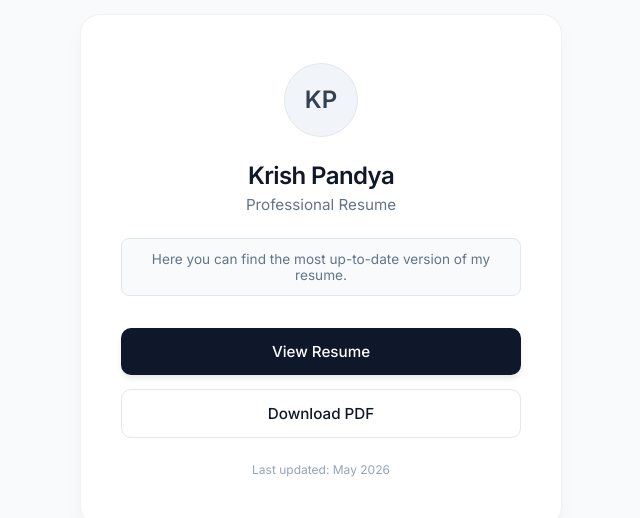
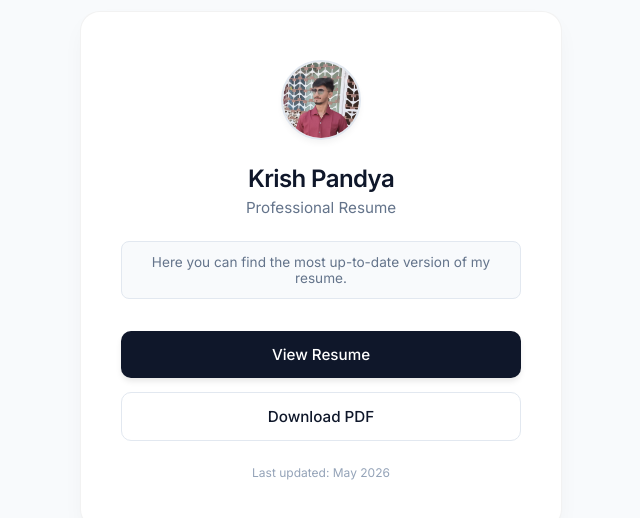
Before and after one commit to krish10a/resume, a plain HTML site: page index.html in a window 1280 px wide. Shown: the part 130-648 px from the top of the page, without its empty margins (319-959 px from the left). Drawn offline with Linux system fonts and the light colour scheme.

Commit message:
Add profile picture as avatar and favicon

```diff
--- a/index.html
+++ b/index.html
@@ -4,6 +4,7 @@
     <meta charset="UTF-8">
     <meta name="viewport" content="width=device-width, initial-scale=1.0">
     <title>Krish Pandya | Resume</title>
+    <link rel="icon" type="image/jpeg" href="avatar.jpg">
     <link rel="preconnect" href="https://fonts.googleapis.com">
     <link rel="preconnect" href="https://fonts.gstatic.com" crossorigin>
     <link href="https://fonts.googleapis.com/css2?family=Inter:wght@300;400;500;600&display=swap" rel="stylesheet">
@@ -42,19 +43,15 @@
             border: 1px solid rgba(0, 0, 0, 0.05);
         }
 
-        .avatar-placeholder {
-            width: 72px;
-            height: 72px;
-            background: #f1f5f9;
-            color: #334155;
+        .avatar {
+            width: 76px;
+            height: 76px;
             border-radius: 50%;
-            display: flex;
-            align-items: center;
-            justify-content: center;
-            font-size: 1.5rem;
-            font-weight: 600;
+            object-fit: cover;
+            display: block;
             margin: 0 auto 1.5rem auto;
-            border: 1px solid #e2e8f0;
+            border: 2px solid #e2e8f0;
+            box-shadow: 0 4px 6px -1px rgba(0, 0, 0, 0.05);
         }
 
         h1 {
@@ -130,7 +127,7 @@
 </head>
 <body>
     <div class="container">
-        <div class="avatar-placeholder">KP</div>
+        <img src="avatar.jpg" alt="Krish Pandya" class="avatar">
         <h1>Krish Pandya</h1>
         <div class="subtitle">Professional Resume</div>
 
```
Also changed, not shown: avatar.jpg (added).
